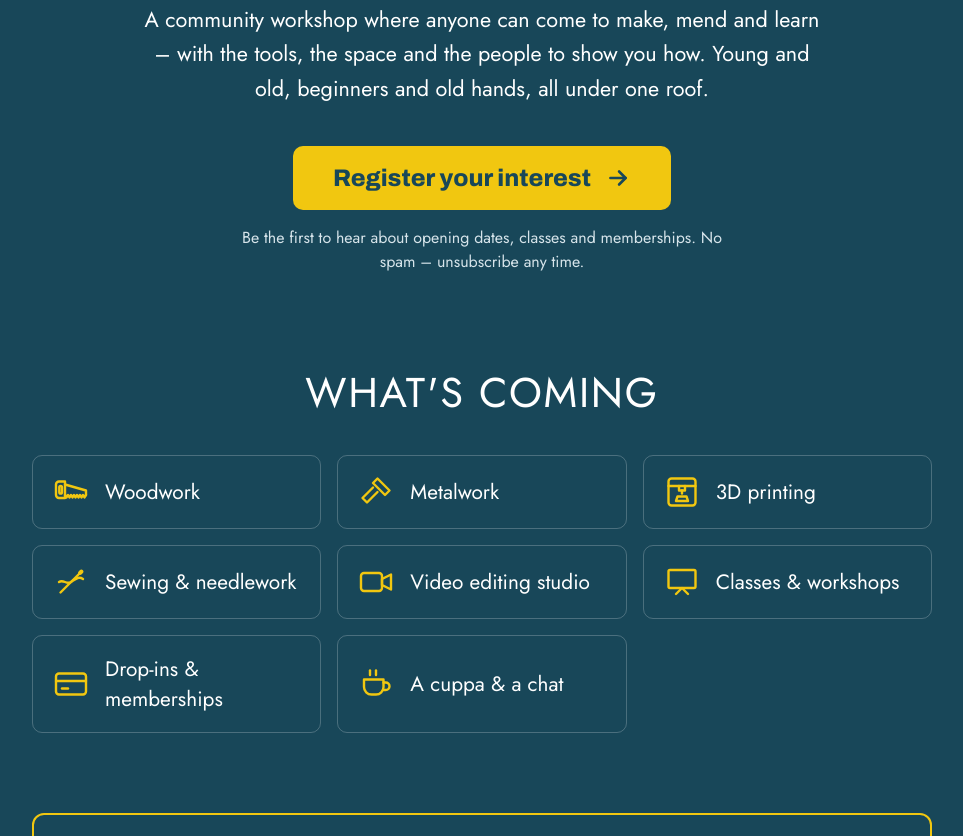
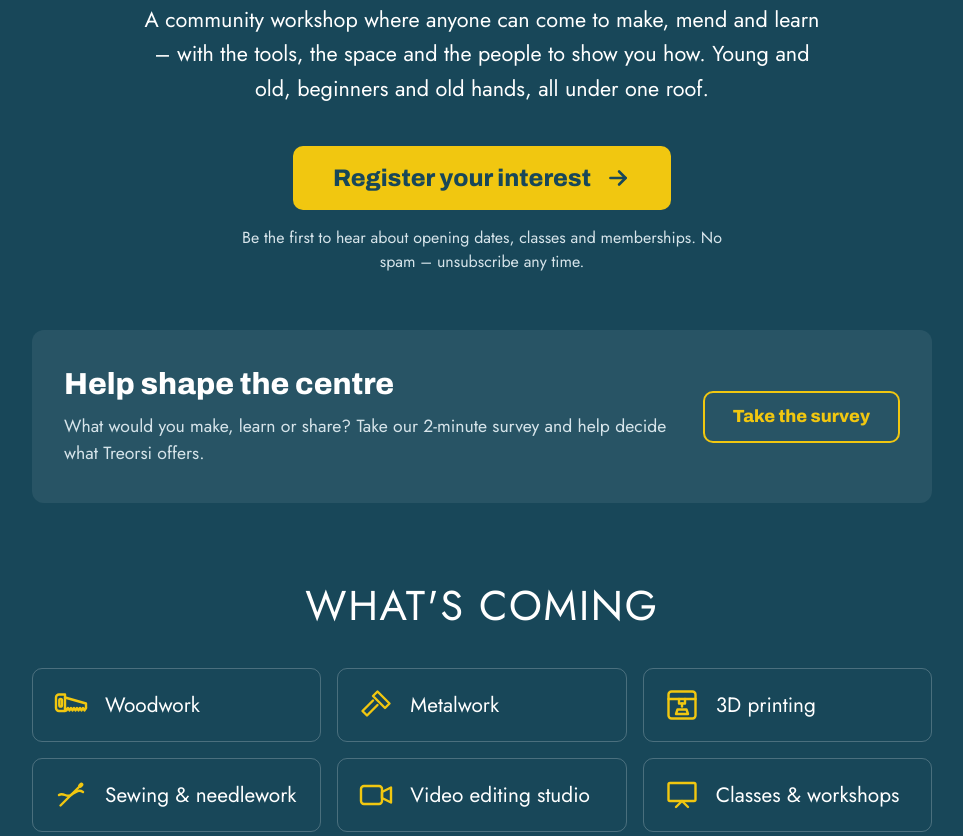
Before and after one commit to tinkergeneral/TreorsiMakerCentre, a plain HTML site: page index.html in a window 1280 px wide. Shown: the part 490-1326 px from the top of the page, without its empty margins (158-1121 px from the left). Drawn offline with Linux system fonts and the light colour scheme.

Commit message:
Add files via upload

```diff
--- a/index.html
+++ b/index.html
@@ -51,6 +51,13 @@
   .btn-outline { display: inline-flex; align-items: center; min-height: 52px; padding: 14px 28px; border: 2px solid #fff; border-radius: 10px; color: #fff; font-family: Archivo, sans-serif; font-weight: 800; font-size: 1.1rem; text-decoration: none; white-space: nowrap; }
   .btn-outline:hover { color: var(--bg); background: #fff; }
 
+  .survey { margin-top: 56px; width: 100%; max-width: 900px; padding: 36px 32px; background: rgba(255,255,255,.07); border-radius: 12px; display: flex; flex-wrap: wrap; justify-content: space-between; align-items: center; gap: 24px; text-align: left; }
+  .survey div { flex: 1 1 380px; }
+  .survey h2 { margin: 0; font-family: Archivo, sans-serif; font-weight: 800; font-size: clamp(1.4rem, 2.6vw, 1.9rem); line-height: 1.2; }
+  .survey p { margin: 10px 0 0; font-size: 1.1rem; line-height: 1.55; color: var(--soft); }
+  .btn-accent-outline { display: inline-flex; align-items: center; min-height: 52px; padding: 14px 28px; border: 2px solid var(--accent); border-radius: 10px; color: var(--accent); font-family: Archivo, sans-serif; font-weight: 800; font-size: 1.1rem; text-decoration: none; white-space: nowrap; }
+  .btn-accent-outline:hover { color: var(--bg); background: var(--accent); }
+
   footer { width: 100%; margin-top: auto; background: var(--accent); color: var(--bg); }
   footer .wrap { margin: 0 auto; padding-top: 24px; padding-bottom: 24px; display: flex; flex-wrap: wrap; justify-content: space-between; align-items: center; gap: 12px 32px; font-family: Archivo, sans-serif; font-weight: 800; font-size: 1.1rem; }
   footer a { color: var(--bg); text-decoration: none; padding: 8px 0; }
@@ -78,7 +85,16 @@
     </a>
     <p class="small">Be the first to hear about opening dates, classes and memberships. No spam – unsubscribe any time.</p>
 
-    <h2 class="section">What's coming</h2>
+    <!-- ===== Community survey (Tally) ===== -->
+    <section class="survey">
+      <div>
+        <h2>Help shape the centre</h2>
+        <p>What would you make, learn or share? Take our 2-minute survey and help decide what Treorsi offers.</p>
+      </div>
+      <a class="btn-accent-outline" href="https://tally.so/r/WJzEzj" target="_blank" rel="noopener">Take the survey</a>
+    </section>
+
+    <h2 class="section" style="margin-top:72px">What's coming</h2>
     <ul class="grid">
       <li><svg viewBox="0 0 24 24" fill="none" stroke-width="1.6" stroke-linecap="round" stroke-linejoin="round" aria-hidden="true"><path d="M8 5H4a2 2 0 0 0-2 2v7a2 2 0 0 0 2 2h4z"/><rect x="4.2" y="8" width="1.8" height="5" rx="0.9"/><path d="M8 7l14 4v3"/><path d="M8 14l1 1.6 1-1.6 1 1.6 1-1.6 1 1.6 1-1.6 1 1.6 1-1.6 1 1.6 1-1.6 1 1.6 1-1.6 1 1.6 1-1.6"/></svg>Woodwork</li>
       <li><svg viewBox="0 0 24 24" fill="none" stroke-width="1.6" stroke-linecap="round" stroke-linejoin="round" aria-hidden="true"><path d="M13 3l8 8-3 3-8-8z"/><path d="M10 9l-7 7 3 3 7-7"/></svg>Metalwork</li>
```
